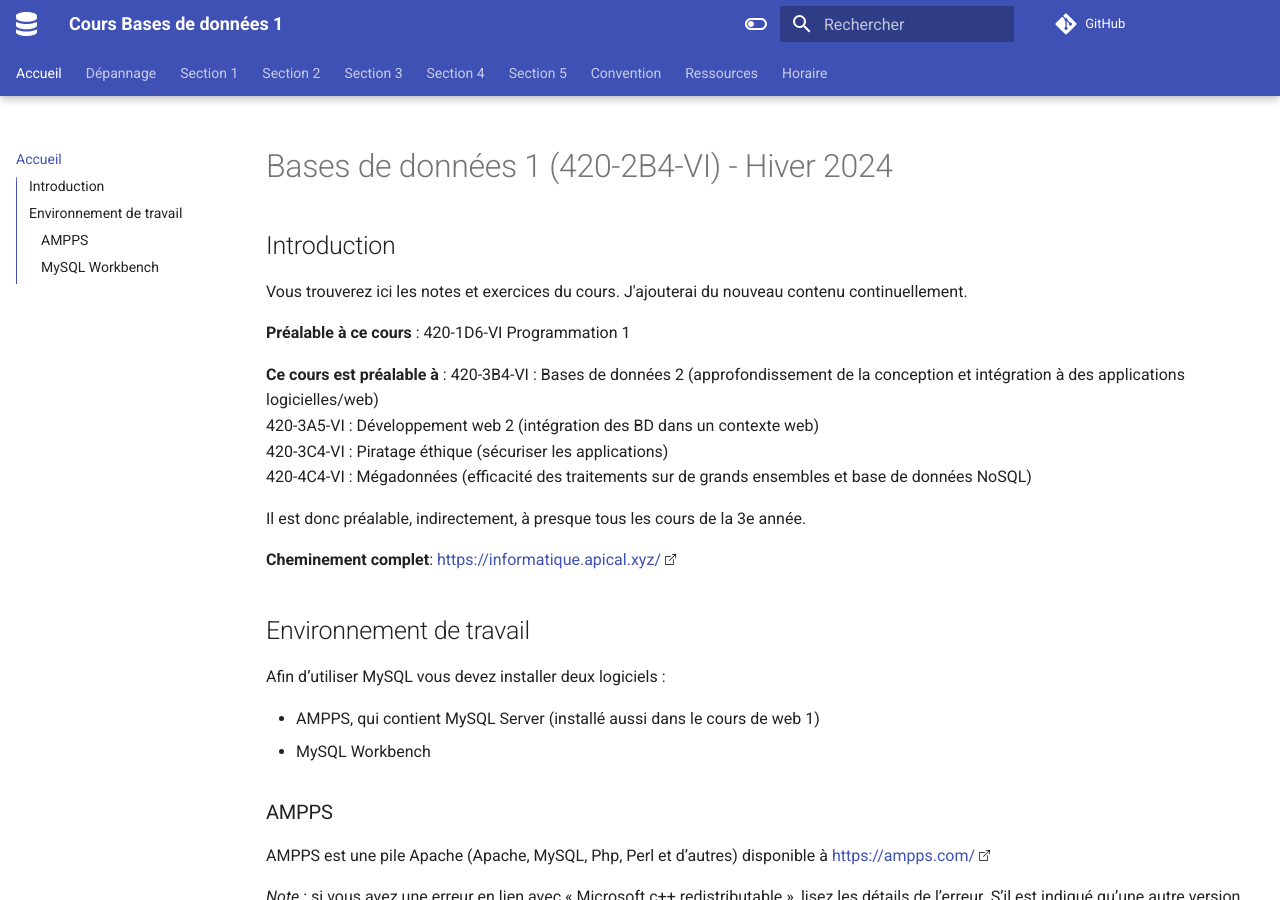
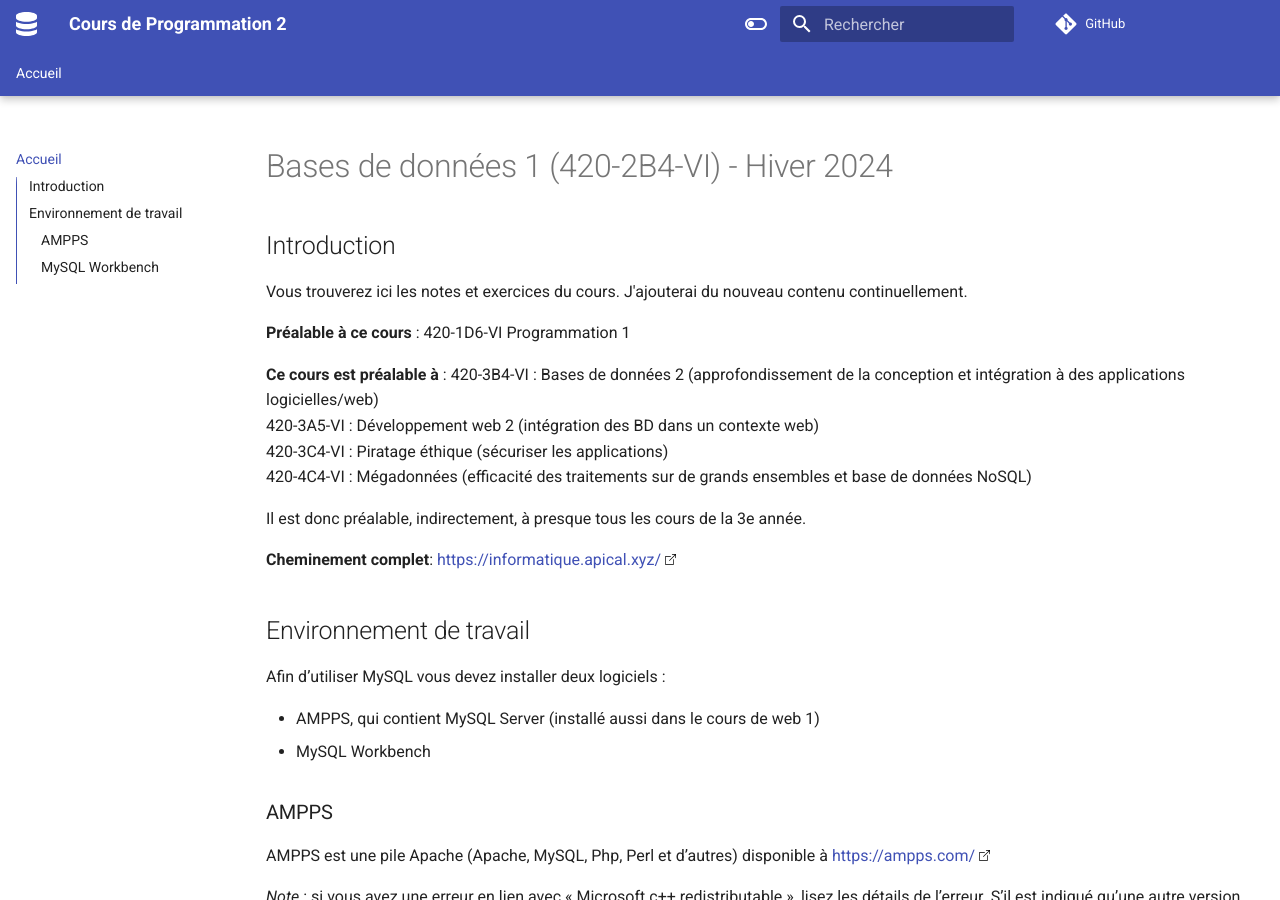
Before and after one commit to TousignantSimon-P2/TousignantSimon-P2.github.io, an MkDocs documentation site: the page built from docs/index.md, in a window 1280 px wide and 900 px high. Built offline with MkDocs 1.6.1 and Material for MkDocs 9.7.7, drawn with Linux system fonts in a browser that asks for light colours; comment, search, counter and statistics services are not loaded; some of the changed lines change nothing that is shown.

Commit message:
Modification de la page d'acceuil pour le menu

```diff
--- a/mkdocs.yml
+++ b/mkdocs.yml
@@ -1,43 +1,25 @@
-site_name: Cours Bases de donn&eacute;es 1
-site_url: https://tousignantsimon-bd1.github.io/
-repo_url: https://github.com/TousignantSimon-BD1
+site_name: Cours de Programmation 2
+site_url: https://tousignantsimon-p2.github.io/
+repo_url: hhttps://github.com/TousignantSimon-P2/TousignantSimon-P2.github.io.git
 
 use_directory_urls: true
 
 nav:
   - 'Accueil': index.md
-  - 'Dépannage':
-      - 'Comment traduire du français en SQL': notes_de_cours/traduire.md
-      - 'Déboguage': notes_de_cours/deboguage.md
-      - 'Feuilles de triche': notes_de_cours/feuilles.md
-  - 'Section 1':
-      - 1.1 Introduction: notes_de_cours/section_1.1.md
-      - 1.2 Composantes: notes_de_cours/section_1.2.md
-      - 1.3 Types de données: notes_de_cours/section_1.3.md
-      - 1.4 Création de BD et Tables: notes_de_cours/section_1.4.md
-      - 1.5 Clés étrangères et relations: notes_de_cours/section_1.5.md
-  - 'Section 2':
-      - 2.1 Créer, mettre à jour, supprimer des données: notes_de_cours/section_2.1.md
-      - 2.2 Sélection, filtrage et opérateurs logiques: notes_de_cours/section_2.2.md
-      - 2.3 Opérateurs arithmétiques, chaînes et expressions régulières: notes_de_cours/section_2.3.md
-      - 2.4 Manipulation de dates: notes_de_cours/section_2.4.md
-      - 2.5 Jointures et agrégats: notes_de_cours/section_2.5.md
-      - 2.6 Fonctions statistiques: notes_de_cours/section_2.6.md
-  - 'Section 3':
-      - 3.1 Établir une stratégie de sauvegarde de la BD: notes_de_cours/section_3.1.md
-      - 3.2 Sauvegarder et restaurer une BD: notes_de_cours/section_3.2.md
-      - 3.3 Automatisation des sauvegardes: notes_de_cours/section_3.3.md
-  - 'Section 4':
-      - 4.1 Intégrité des données: notes_de_cours/section_4.1.md
-      - 4.2 Confidentialité des données: notes_de_cours/section_4.2.md
-      - 4.3 Gestion des accès: notes_de_cours/section_4.3.md
-  - 'Section 5':
-      - 5.1 Variables, conditions et boucles: notes_de_cours/section_5.1.md
-      - 5.2 Fonctions et déclencheurs: notes_de_cours/section_5.2.md
-      - 5.3 Procédures stockées et transactions: notes_de_cours/section_5.3.md
-  - 'Convention': convention.md
-  - 'Ressources': ressources.md
-  - 'Horaire': horaire.md
+  # - 'Dépannage':
+  #     - 'Comment traduire du français en SQL': notes_de_cours/traduire.md
+  #     - 'Déboguage': notes_de_cours/deboguage.md
+  #     - 'Feuilles de triche': notes_de_cours/feuilles.md
+  # - 'Section 1':
+  #     - 1.1 Introduction: notes_de_cours/section_1.1.md
+  #     - 1.2 Composantes: notes_de_cours/section_1.2.md
+  #     - 1.3 Types de données: notes_de_cours/section_1.3.md
+  #     - 1.4 Création de BD et Tables: notes_de_cours/section_1.4.md
+  #     - 1.5 Clés étrangères et relations: notes_de_cours/section_1.5.md
+
+  # - 'Convention': convention.md
+  # - 'Ressources': ressources.md
+  # - 'Horaire': horaire.md
 theme:
   name: material
   icon:
```
